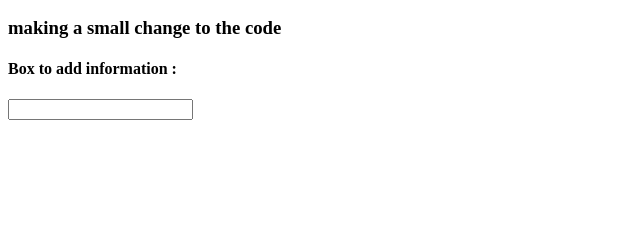
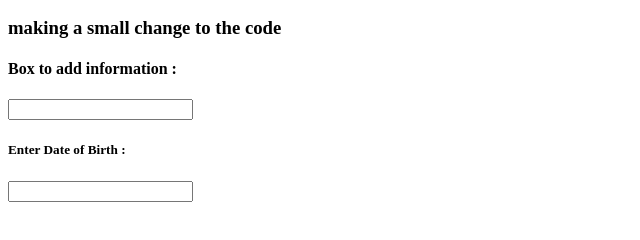
Before and after one commit to vikram-kat/spinnaker-training-demo-app, a plain HTML site: page index.html in a window 1280 px wide. Shown: the part 110-350 px from the top of the page, without its empty margins (0-640 px from the left). Drawn offline with Linux system fonts and the light colour scheme.

Commit message:
additional commit

```diff
--- a/index.html
+++ b/index.html
@@ -13,4 +13,6 @@
 
         <h4> Box to add information : <h4> <input>
 
+        <h5> Enter Date of Birth : <h5> <input>
+
 </body>
```
